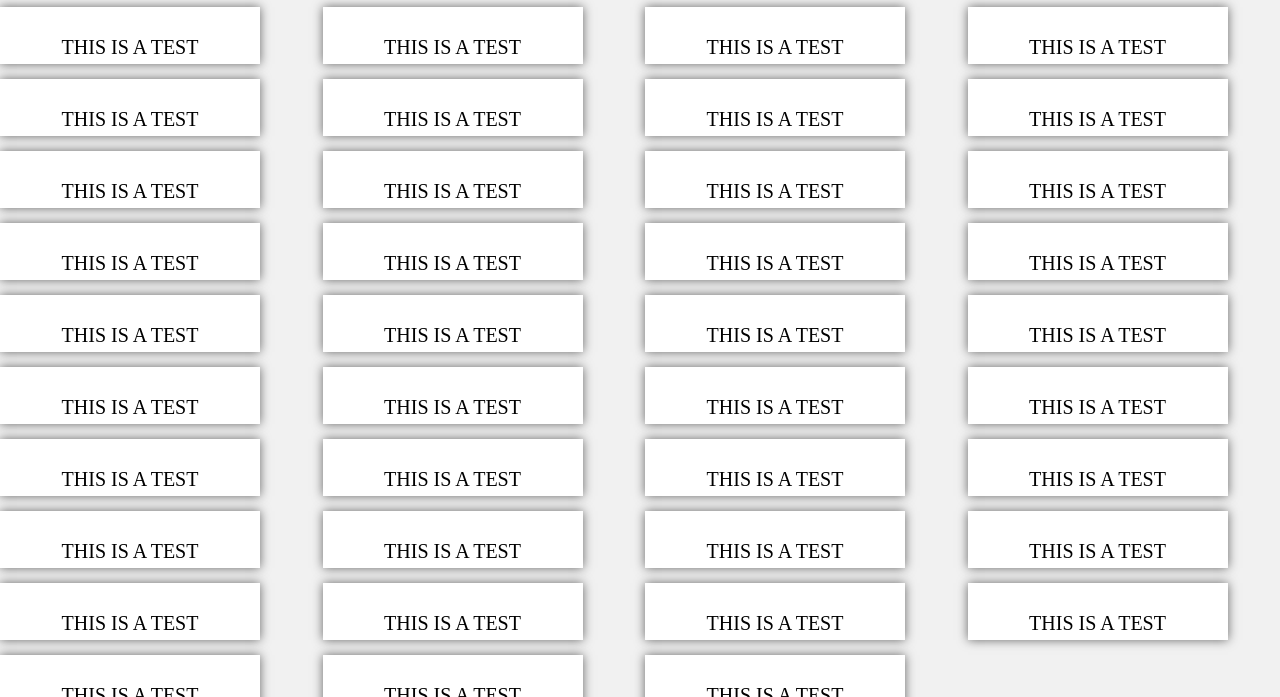
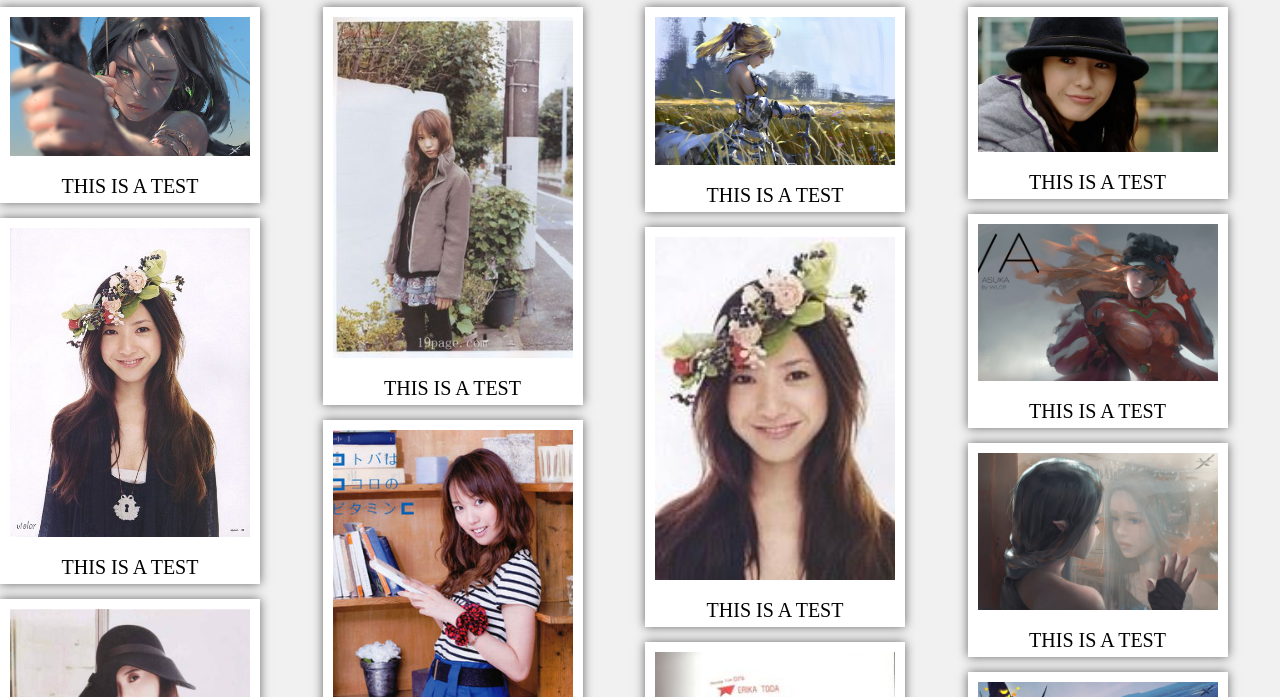
Before and after one commit to xiaofan0408/HtmlTest, a plain HTML site: page index.html in a window 1280 px wide. Shown: the part 103-800 px from the top of the page. Drawn offline with Linux system fonts and the light colour scheme.

Commit message:
some bug

```diff
--- a/index.html
+++ b/index.html
@@ -34,171 +34,171 @@
 		<div class="container">
 			<div class="pic">
 			    <div class="picshow">
-			    	<a href="#"><img src="img/bg01.jpg" alt=""></a>
+			    	<a href="#"><img src="images/bg01.jpg" alt=""></a>
 			    	<p>This is a test</p>
 			    </div>
 			      <div class="picshow">
-			    	<a href="#"><img src="img/bg02.jpg" alt=""></a>
+			    	<a href="#"><img src="images/bg02.jpg" alt=""></a>
 			    	<p>This is a test</p>
 			    </div>
 			    <div class="picshow">
-			    	<a href="#"><img src="img/bg03.jpg" alt=""></a>
+			    	<a href="#"><img src="images/bg03.jpg" alt=""></a>
 			    	<p>This is a test</p>
 			    </div>
 			    <div class="picshow">
-			    	<a href="#"><img src="img/bg04.jpg" alt=""></a>
+			    	<a href="#"><img src="images/bg04.jpg" alt=""></a>
 			    	<p>This is a test</p>
 			    </div>
 			    <div class="picshow">
-			    	<a href="#"><img src="img/bg05.jpg" alt=""></a>
+			    	<a href="#"><img src="images/bg05.jpg" alt=""></a>
 			    	<p>This is a test</p>
 			    </div>
 			    <div class="picshow">
-			    	<a href="#"><img src="img/bg06.jpg" alt=""></a>
+			    	<a href="#"><img src="images/bg06.jpg" alt=""></a>
 			    	<p>This is a test</p>
 			    </div>
 			    <div class="picshow">
-			    	<a href="#"><img src="img/bg07.jpg" alt=""></a>
+			    	<a href="#"><img src="images/bg07.jpg" alt=""></a>
 			    	<p>This is a test</p>
 			    </div>
 			    <div class="picshow">
-			    	<a href="#"><img src="img/bg08.jpg" alt=""></a>
+			    	<a href="#"><img src="images/bg08.jpg" alt=""></a>
 			    	<p>This is a test</p>
 			    </div>
 			    <div class="picshow">
-			    	<a href="#"><img src="img/bg09.jpg" alt=""></a>
+			    	<a href="#"><img src="images/bg09.jpg" alt=""></a>
 			    	<p>This is a test</p>
 			    </div>
 			    <div class="picshow">
-			    	<a href="#"><img src="img/bg10.jpg" alt=""></a>
+			    	<a href="#"><img src="images/bg10.jpg" alt=""></a>
 			    	<p>This is a test</p>
 			    </div>
 			    <div class="picshow">
-			    	<a href="#"><img src="img/bg11.jpg" alt=""></a>
+			    	<a href="#"><img src="images/bg11.jpg" alt=""></a>
 			    	<p>This is a test</p>
 			    </div>
 			    <div class="picshow">
-			    	<a href="#"><img src="img/bg12.jpg" alt=""></a>
+			    	<a href="#"><img src="images/bg12.jpg" alt=""></a>
 			    	<p>This is a test</p>
 			    </div>
 			    <div class="picshow">
-			    	<a href="#"><img src="img/bg13.jpg" alt=""></a>
+			    	<a href="#"><img src="images/bg13.jpg" alt=""></a>
 			    	<p>This is a test</p>
 			    </div>
 			    <div class="picshow">
-			    	<a href="#"><img src="img/bg14.jpg" alt=""></a>
+			    	<a href="#"><img src="images/bg14.jpg" alt=""></a>
 			    	<p>This is a test</p>
 			    </div>
 			    <div class="picshow">
-			    	<a href="#"><img src="img/bg01.jpg" alt=""></a>
+			    	<a href="#"><img src="images/bg01.jpg" alt=""></a>
 			    	<p>This is a test</p>
 			    </div>
 			      <div class="picshow">
-			    	<a href="#"><img src="img/bg02.jpg" alt=""></a>
+			    	<a href="#"><img src="images/bg02.jpg" alt=""></a>
 			    	<p>This is a test</p>
 			    </div>
 			    <div class="picshow">
-			    	<a href="#"><img src="img/bg03.jpg" alt=""></a>
+			    	<a href="#"><img src="images/bg03.jpg" alt=""></a>
 			    	<p>This is a test</p>
 			    </div>
 			    <div class="picshow">
-			    	<a href="#"><img src="img/bg04.jpg" alt=""></a>
+			    	<a href="#"><img src="images/bg04.jpg" alt=""></a>
 			    	<p>This is a test</p>
 			    </div>
 			    <div class="picshow">
-			    	<a href="#"><img src="img/bg05.jpg" alt=""></a>
+			    	<a href="#"><img src="images/bg05.jpg" alt=""></a>
 			    	<p>This is a test</p>
 			    </div>
 			    <div class="picshow">
-			    	<a href="#"><img src="img/bg06.jpg" alt=""></a>
+			    	<a href="#"><img src="images/bg06.jpg" alt=""></a>
 			    	<p>This is a test</p>
 			    </div>
 			    <div class="picshow">
-			    	<a href="#"><img src="img/bg07.jpg" alt=""></a>
+			    	<a href="#"><img src="images/bg07.jpg" alt=""></a>
 			    	<p>This is a test</p>
 			    </div>
 			    <div class="picshow">
-			    	<a href="#"><img src="img/bg08.jpg" alt=""></a>
+			    	<a href="#"><img src="images/bg08.jpg" alt=""></a>
 			    	<p>This is a test</p>
 			    </div>
 			    <div class="picshow">
-			    	<a href="#"><img src="img/bg09.jpg" alt=""></a>
+			    	<a href="#"><img src="images/bg09.jpg" alt=""></a>
 			    	<p>This is a test</p>
 			    </div>
 			    <div class="picshow">
-			    	<a href="#"><img src="img/bg10.jpg" alt=""></a>
+			    	<a href="#"><img src="images/bg10.jpg" alt=""></a>
 			    	<p>This is a test</p>
 			    </div>
 			    <div class="picshow">
-			    	<a href="#"><img src="img/bg11.jpg" alt=""></a>
+			    	<a href="#"><img src="images/bg11.jpg" alt=""></a>
 			    	<p>This is a test</p>
 			    </div>
 			    <div class="picshow">
-			    	<a href="#"><img src="img/bg12.jpg" alt=""></a>
+			    	<a href="#"><img src="images/bg12.jpg" alt=""></a>
 			    	<p>This is a test</p>
 			    </div>
 			    <div class="picshow">
-			    	<a href="#"><img src="img/bg13.jpg" alt=""></a>
+			    	<a href="#"><img src="images/bg13.jpg" alt=""></a>
 			    	<p>This is a test</p>
 			    </div>
 			    <div class="picshow">
-			    	<a href="#"><img src="img/bg14.jpg" alt=""></a>
+			    	<a href="#"><img src="images/bg14.jpg" alt=""></a>
 			    	<p>This is a test</p>
 			    </div>
 			    <div class="picshow">
-			    	<a href="#"><img src="img/bg01.jpg" alt=""></a>
+			    	<a href="#"><img src="images/bg01.jpg" alt=""></a>
 			    	<p>This is a test</p>
 			    </div>
 			      <div class="picshow">
-			    	<a href="#"><img src="img/bg02.jpg" alt=""></a>
+			    	<a href="#"><img src="images/bg02.jpg" alt=""></a>
 			    	<p>This is a test</p>
 			    </div>
 			    <div class="picshow">
-			    	<a href="#"><img src="img/bg03.jpg" alt=""></a>
+			    	<a href="#"><img src="images/bg03.jpg" alt=""></a>
 			    	<p>This is a test</p>
 			    </div>
 			    <div class="picshow">
-			    	<a href="#"><img src="img/bg04.jpg" alt=""></a>
+			    	<a href="#"><img src="images/bg04.jpg" alt=""></a>
 			    	<p>This is a test</p>
 			    </div>
 			    <div class="picshow">
-			    	<a href="#"><img src="img/bg05.jpg" alt=""></a>
+			    	<a href="#"><img src="images/bg05.jpg" alt=""></a>
 			    	<p>This is a test</p>
 			    </div>
 			    <div class="picshow">
-			    	<a href="#"><img src="img/bg06.jpg" alt=""></a>
+			    	<a href="#"><img src="images/bg06.jpg" alt=""></a>
 			    	<p>This is a test</p>
 			    </div>
 			    <div class="picshow">
-			    	<a href="#"><img src="img/bg07.jpg" alt=""></a>
+			    	<a href="#"><img src="images/bg07.jpg" alt=""></a>
 			    	<p>This is a test</p>
 			    </div>
 			    <div class="picshow">
-			    	<a href="#"><img src="img/bg08.jpg" alt=""></a>
+			    	<a href="#"><img src="images/bg08.jpg" alt=""></a>
 			    	<p>This is a test</p>
 			    </div>
 			    <div class="picshow">
-			    	<a href="#"><img src="img/bg09.jpg" alt=""></a>
+			    	<a href="#"><img src="images/bg09.jpg" alt=""></a>
 			    	<p>This is a test</p>
 			    </div>
 			    <div class="picshow">
-			    	<a href="#"><img src="img/bg10.jpg" alt=""></a>
+			    	<a href="#"><img src="images/bg10.jpg" alt=""></a>
 			    	<p>This is a test</p>
 			    </div>
 			    <div class="picshow">
-			    	<a href="#"><img src="img/bg11.jpg" alt=""></a>
+			    	<a href="#"><img src="images/bg11.jpg" alt=""></a>
 			    	<p>This is a test</p>
 			    </div>
 			    <div class="picshow">
-			    	<a href="#"><img src="img/bg12.jpg" alt=""></a>
+			    	<a href="#"><img src="images/bg12.jpg" alt=""></a>
 			    	<p>This is a test</p>
 			    </div>
 			    <div class="picshow">
-			    	<a href="#"><img src="img/bg13.jpg" alt=""></a>
+			    	<a href="#"><img src="images/bg13.jpg" alt=""></a>
 			    	<p>This is a test</p>
 			    </div>
 			    <div class="picshow">
-			    	<a href="#"><img src="img/bg14.jpg" alt=""></a>
+			    	<a href="#"><img src="images/bg14.jpg" alt=""></a>
 			    	<p>This is a test</p>
 			    </div>
 			</div>
```
